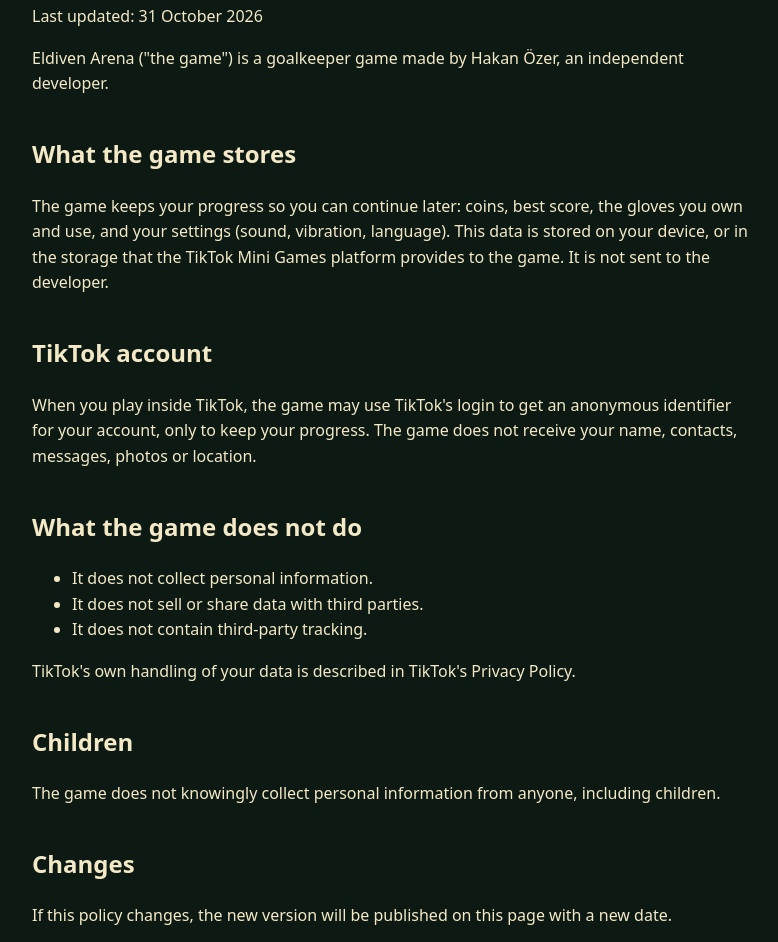
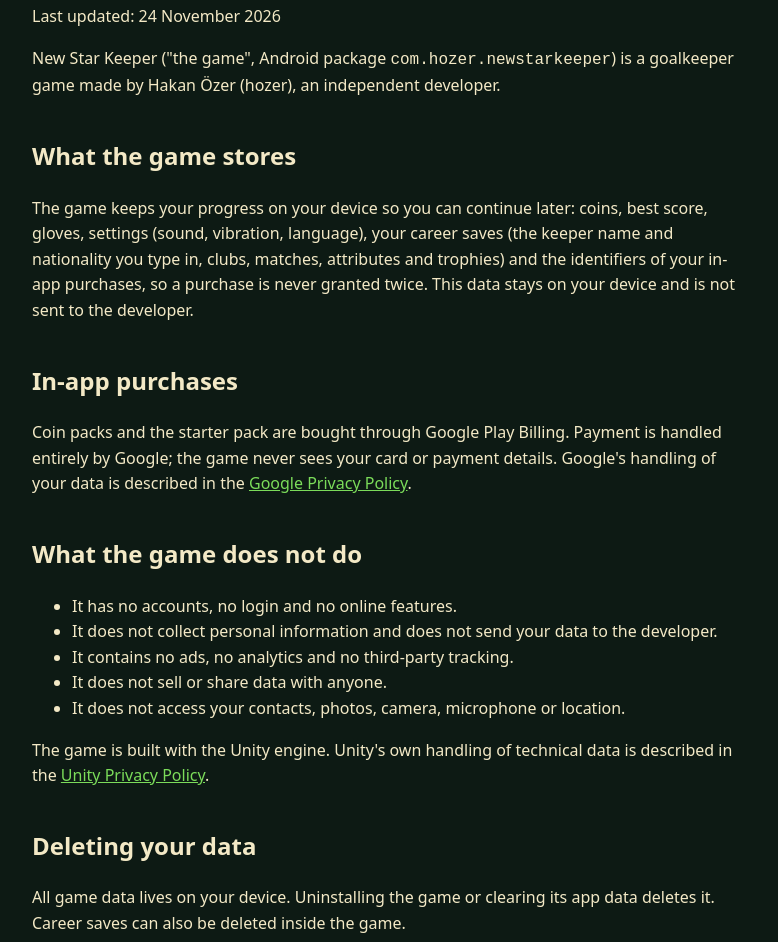
Before and after one commit to Haknozer/eldiven-arena-legal, a plain HTML site: page privacy.html in a window 1280 px wide. Shown: the part 139-1081 px from the top of the page, without its empty margins (248-1026 px from the left). Drawn offline with Linux system fonts and the light colour scheme.

Commit message:
Update privacy policy and terms for the Google Play release (New Star Keeper)
Co-Authored-By: Claude Opus 5.5 <noreply@anthropic.com>

```diff
--- a/privacy.html
+++ b/privacy.html
@@ -1,23 +1,27 @@
 <!doctype html>
 <html lang="en"><head><meta charset="utf-8"><meta name="viewport" content="width=device-width, initial-scale=1">
-<title>Eldiven Arena - Privacy Policy</title><style>body{margin:0;background:#0d1a14;color:#f3e9c6;font:16px/1.6 system-ui,-apple-system,"Segoe UI",sans-serif}
+<title>New Star Keeper - Privacy Policy</title><style>body{margin:0;background:#0d1a14;color:#f3e9c6;font:16px/1.6 system-ui,-apple-system,"Segoe UI",sans-serif}
 main{max-width:720px;margin:0 auto;padding:32px 16px}h1{color:#7bdc5a;line-height:1.25}h2{margin-top:1.6em}a{color:#7bdc5a}
 nav{margin-bottom:24px}nav a{margin-right:16px}</style></head>
 <body><main><nav><a href="privacy.html">Privacy Policy</a><a href="terms.html">Terms of Service</a></nav>
-<h1>Eldiven Arena – Privacy Policy</h1>
-<p>Last updated: 31 October 2026</p>
-<p>Eldiven Arena (&quot;the game&quot;) is a goalkeeper game made by Hakan Özer, an independent developer.</p>
+<h1>New Star Keeper – Privacy Policy</h1>
+<p>Last updated: 24 November 2026</p>
+<p>New Star Keeper (&quot;the game&quot;, Android package <code>com.hozer.newstarkeeper</code>) is a goalkeeper game made by Hakan Özer (hozer), an independent developer.</p>
 <h2>What the game stores</h2>
-<p>The game keeps your progress so you can continue later: coins, best score, the gloves you own and use, and your settings (sound, vibration, language). This data is stored on your device, or in the storage that the TikTok Mini Games platform provides to the game. It is not sent to the developer.</p>
-<h2>TikTok account</h2>
-<p>When you play inside TikTok, the game may use TikTok&#x27;s login to get an anonymous identifier for your account, only to keep your progress. The game does not receive your name, contacts, messages, photos or location.</p>
+<p>The game keeps your progress on your device so you can continue later: coins, best score, gloves, settings (sound, vibration, language), your career saves (the keeper name and nationality you type in, clubs, matches, attributes and trophies) and the identifiers of your in-app purchases, so a purchase is never granted twice. This data stays on your device and is not sent to the developer.</p>
+<h2>In-app purchases</h2>
+<p>Coin packs and the starter pack are bought through Google Play Billing. Payment is handled entirely by Google; the game never sees your card or payment details. Google&#x27;s handling of your data is described in the <a href="https://policies.google.com/privacy">Google Privacy Policy</a>.</p>
 <h2>What the game does not do</h2>
 <ul>
-<li>It does not collect personal information.</li>
-<li>It does not sell or share data with third parties.</li>
-<li>It does not contain third-party tracking.</li>
+<li>It has no accounts, no login and no online features.</li>
+<li>It does not collect personal information and does not send your data to the developer.</li>
+<li>It contains no ads, no analytics and no third-party tracking.</li>
+<li>It does not sell or share data with anyone.</li>
+<li>It does not access your contacts, photos, camera, microphone or location.</li>
 </ul>
-<p>TikTok&#x27;s own handling of your data is described in TikTok&#x27;s Privacy Policy.</p>
+<p>The game is built with the Unity engine. Unity&#x27;s own handling of technical data is described in the <a href="https://unity.com/legal/privacy-policy">Unity Privacy Policy</a>.</p>
+<h2>Deleting your data</h2>
+<p>All game data lives on your device. Uninstalling the game or clearing its app data deletes it. Career saves can also be deleted inside the game.</p>
 <h2>Children</h2>
 <p>The game does not knowingly collect personal information from anyone, including children.</p>
 <h2>Changes</h2>
```
Also changed, not shown: index.html (+3 -3 lines), terms.html (+9 -8 lines).
